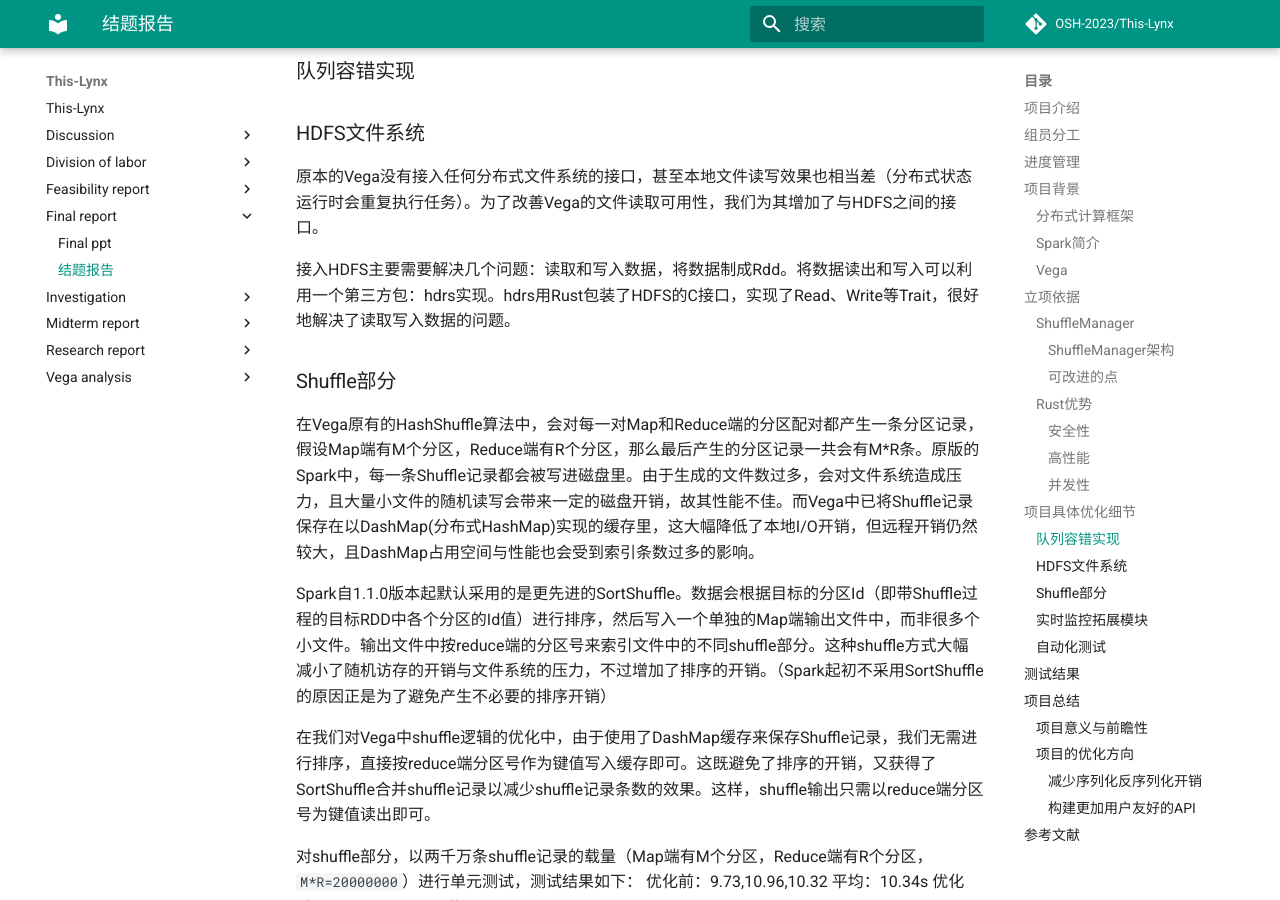
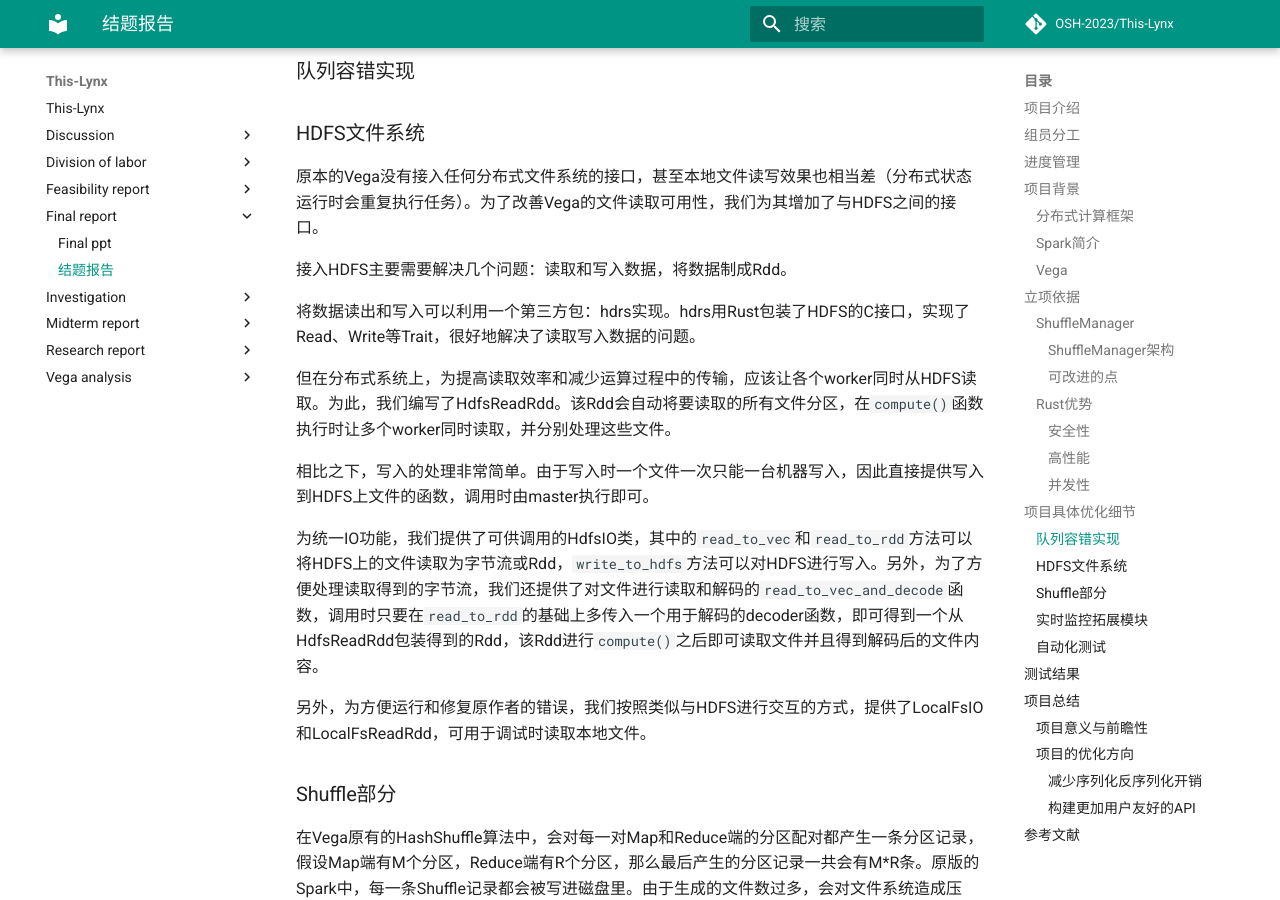
Before and after one commit to OSH-2023/This-Lynx, an MkDocs documentation site: the page built from docs/final_report/final_report.md, in a window 1280 px wide and 900 px high, scrolled down 8760 px. Built offline with MkDocs 1.6.1 and Material for MkDocs 9.7.7, drawn with Linux system fonts in a browser that asks for light colours; comment, search, counter and statistics services are not loaded.

Commit message:
Update final_report

```diff
--- a/docs/final_report/final_report.md
+++ b/docs/final_report/final_report.md
@@ -342,7 +342,17 @@ Rust为了获取安全性和高性能，对程序员施加了较多的规则，
 ### HDFS文件系统
 原本的Vega没有接入任何分布式文件系统的接口，甚至本地文件读写效果也相当差（分布式状态运行时会重复执行任务）。为了改善Vega的文件读取可用性，我们为其增加了与HDFS之间的接口。
 
-接入HDFS主要需要解决几个问题：读取和写入数据，将数据制成Rdd。将数据读出和写入可以利用一个第三方包：hdrs实现。hdrs用Rust包装了HDFS的C接口，实现了Read、Write等Trait，很好地解决了读取写入数据的问题。
+接入HDFS主要需要解决几个问题：读取和写入数据，将数据制成Rdd。
+
+将数据读出和写入可以利用一个第三方包：hdrs实现。hdrs用Rust包装了HDFS的C接口，实现了Read、Write等Trait，很好地解决了读取写入数据的问题。
+
+但在分布式系统上，为提高读取效率和减少运算过程中的传输，应该让各个worker同时从HDFS读取。为此，我们编写了HdfsReadRdd。该Rdd会自动将要读取的所有文件分区，在`compute()`函数执行时让多个worker同时读取，并分别处理这些文件。
+
+相比之下，写入的处理非常简单。由于写入时一个文件一次只能一台机器写入，因此直接提供写入到HDFS上文件的函数，调用时由master执行即可。
+
+为统一IO功能，我们提供了可供调用的HdfsIO类，其中的`read_to_vec`和`read_to_rdd`方法可以将HDFS上的文件读取为字节流或Rdd，`write_to_hdfs`方法可以对HDFS进行写入。另外，为了方便处理读取得到的字节流，我们还提供了对文件进行读取和解码的`read_to_vec_and_decode`函数，调用时只要在`read_to_rdd`的基础上多传入一个用于解码的decoder函数，即可得到一个从HdfsReadRdd包装得到的Rdd，该Rdd进行`compute()`之后即可读取文件并且得到解码后的文件内容。
+
+另外，为方便运行和修复原作者的错误，我们按照类似与HDFS进行交互的方式，提供了LocalFsIO和LocalFsReadRdd，可用于调试时读取本地文件。
 
 
 ### Shuffle部分
```
